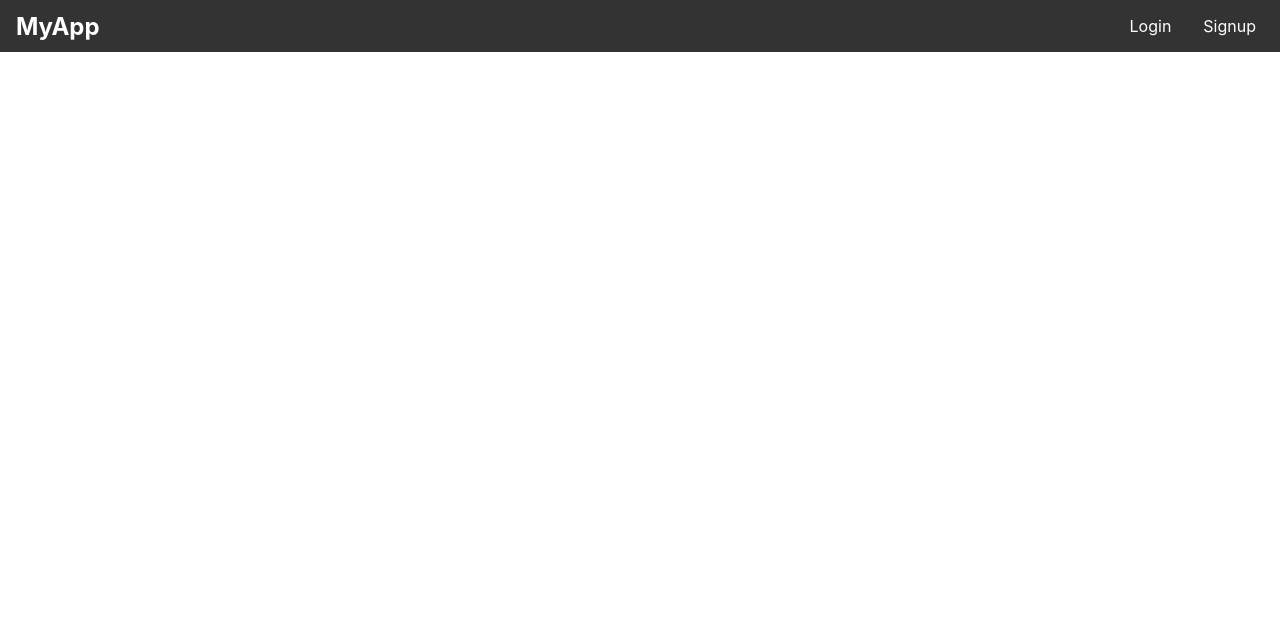
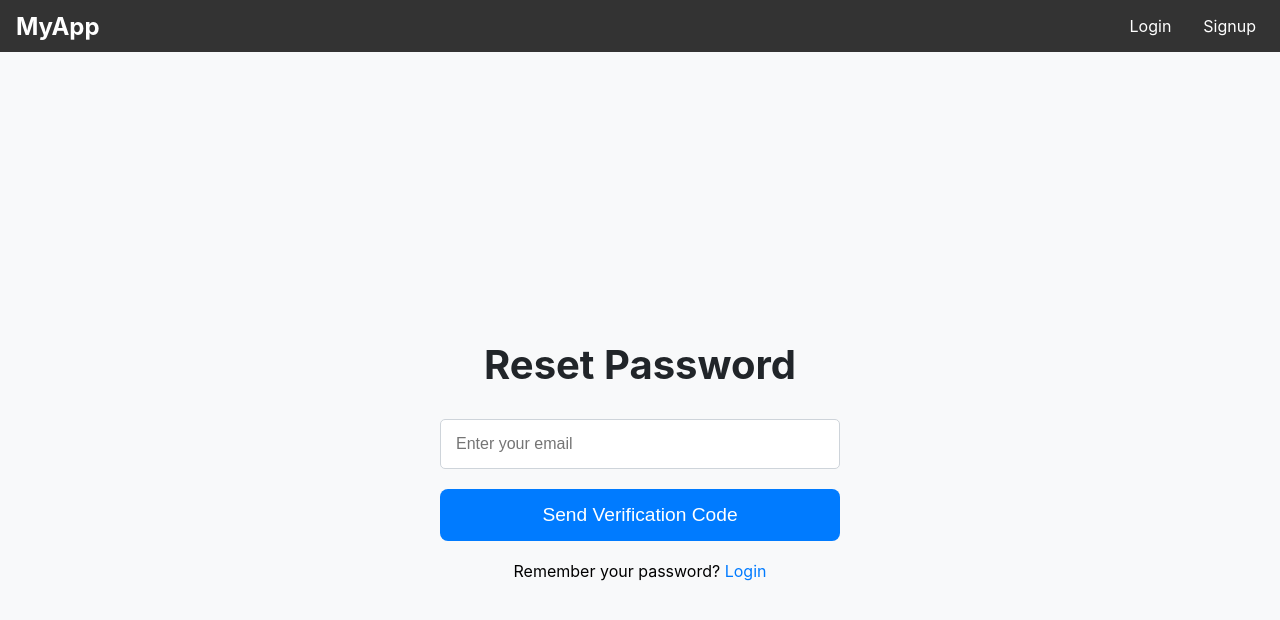
Before and after one commit to RavdeepAulakh/COMP4537TermProjectFrontend, a React (Create React App) app: page /resetPassword in a window 1280 px wide. Before the commit this address had no page. Shown: the top 620 px of the page. Built offline with nearby package versions, Linux system fonts and the light colour scheme.

Commit message:
Added pages and server calls for resetting password.

```diff
--- a/src/App.js
+++ b/src/App.js
@@ -2,9 +2,10 @@ import React from 'react';
 import {BrowserRouter as Router, Routes, Route} from 'react-router-dom';
 import Signup from './pages/signup';
 import Login from './pages/login';
-import UserPage from './pages/userPage'
-import Index from './pages/index'
+import UserPage from './pages/userPage';
+import Index from './pages/index';
 import Navbar from "./components/navbar";
+import ResetPassword from './pages/resetPassword';
 
 function App() {
     return (
@@ -15,6 +16,7 @@ function App() {
                 <Route path="/signup" element={<Signup/>}/>
                 <Route path="/login" element={<Login/>}/>
                 <Route path="/userPage" element={<UserPage/>}/>
+                <Route path="/resetPassword" element={<ResetPassword/>}/>
             </Routes>
         </Router>
     );
--- a/src/pages/login.jsx
+++ b/src/pages/login.jsx
@@ -59,6 +59,7 @@ function Login() {
           <button className="login-button" type="submit">Login</button>
         </form>
         <p className="login-signup-link">Don't have an account? <Link to="/signup">Signup</Link></p>
+        <p className="forgot-password-link">Forgot your password? <Link to="/resetPassword">Recover</Link></p>
       </div>
   );
 }
--- /dev/null
+++ b/src/pages/resetPassword.jsx
@@ -0,0 +1,160 @@
+import React, { useState } from 'react';
+import { Link } from 'react-router-dom';
+import '../styles/resetPassword.css'; // Import the CSS file
+
+function ResetPassword() {
+  const [email, setEmail] = useState('');
+  const [code, setCode] = useState('');
+  const [newPassword, setNewPassword] = useState('');
+  const [resetSuccess, setResetSuccess] = useState(false);
+  const [resetError, setResetError] = useState(false);
+  const [codeSent, setCodeSent] = useState(false);
+
+  const handleChange = (e) => {
+    setEmail(e.target.value);
+  };
+
+  const handleCodeChange = (e) => {
+    setCode(e.target.value);
+  };
+
+  const handleNewPasswordChange = (e) => {
+    setNewPassword(e.target.value);
+  };
+
+  const handleSendCode = async (e) => {
+    e.preventDefault();
+    try {
+      const response = await fetch('http://localhost:8000/password-recovery', {
+        method: 'POST',
+        headers: {
+          'Content-Type': 'application/json'
+        },
+        body: JSON.stringify({ email })
+      });
+      const data = await response.json();
+      if (response.ok && data.success) {
+        setCodeSent(true);
+      } else {
+        setResetError(true);
+      }
+    } catch (error) {
+      console.error('Error sending code:', error.message);
+      setResetError(true);
+    }
+  };
+
+  const handleSubmit = async (e) => {
+
+    e.preventDefault();
+
+    try {
+      const response = await fetch('http://localhost:8000/verify-code', {
+        method: 'POST',
+        headers: {
+          'Content-Type': 'application/json'
+        },
+        body: JSON.stringify({ email, code })
+      });
+
+      const data = await response.json();
+      if (response.ok && data.success) {
+        handleResetPassword(e);
+        setResetSuccess(true);
+      } else {
+        setResetError(true);
+      }
+    } catch (error) {
+      console.error('Error verifying code:', error.message);
+      setResetError(true);
+    }
+  };
+
+  const handleResetPassword = async (e) => {
+    e.preventDefault();
+    try {
+      const response = await fetch('http://localhost:8000/reset-password', {
+        method: 'POST',
+        headers: {
+          'Content-Type': 'application/json'
+        },
+        body: JSON.stringify({ email, code, newPassword })
+      });
+      const data = await response.json();
+      if (response.ok && data.success) {
+        setResetSuccess(true);
+      } else {
+        setResetError(true);
+      }
+    } catch (error) {
+      console.error('Error resetting password:', error.message);
+      setResetError(true);
+    }
+  };
+
+  return (
+    <div className="reset-password-container">
+      <h2 className="reset-password-title">Reset Password</h2>
+      {!codeSent ? (
+        <form className="reset-password-form" onSubmit={handleSendCode}>
+          <input
+            className="reset-password-input"
+            type="email"
+            name="email"
+            placeholder="Enter your email"
+            value={email}
+            onChange={handleChange}
+            required
+          />
+          <button className="reset-password-button" type="submit">
+            Send Verification Code
+          </button>
+          {resetError && (
+            <div className="reset-error-message">
+              Failed to send verification code. Please try again.
+            </div>
+          )}
+        </form>
+      ) : (
+        <form className="reset-password-form" onSubmit={handleSubmit}>
+          <input
+            className="reset-password-input"
+            type="text"
+            name="code"
+            placeholder="Enter verification code"
+            value={code}
+            onChange={handleCodeChange}
+            required
+          />
+          <input
+            className="reset-password-input"
+            type="password"
+            name="newPassword"
+            placeholder="Enter new password"
+            value={newPassword}
+            onChange={handleNewPasswordChange}
+            required
+          />
+          <button className="reset-password-button" type="submit">
+            Verify Code & Reset Password
+          </button>
+          {resetError && (
+            <div className="reset-error-message">
+              Failed to reset password. Please try again.
+            </div>
+          )}
+        </form>
+      )}
+      {resetSuccess && (
+        <div className="reset-success-message">
+          Password has been reset successfully.
+        </div>
+      )}
+      <p className="reset-login-link">
+        Remember your password? <Link to="/login">Login</Link>
+      </p>
+    </div>
+  );
+}
+
+export default ResetPassword;
--- /dev/null
+++ b/src/styles/resetPassword.css
@@ -0,0 +1,67 @@
+.reset-password-container {
+    display: flex;
+    flex-direction: column;
+    align-items: center;
+    justify-content: center;
+    height: 100vh;
+    background-color: #f8f9fa;
+    padding: 20px;
+    box-sizing: border-box;
+}
+
+.reset-password-title {
+    font-size: 2.5rem;
+    color: #212529;
+    margin-bottom: 30px;
+    font-weight: bold;
+}
+
+.reset-password-form {
+    display: flex;
+    flex-direction: column;
+    gap: 20px;
+    width: 100%;
+    max-width: 400px;
+}
+
+.reset-password-input {
+    padding: 15px;
+    font-size: 1rem;
+    border: 1px solid #ced4da;
+    border-radius: 5px;
+}
+
+.reset-password-button {
+    background-color: #007bff;
+    color: white;
+    border: none;
+    padding: 15px;
+    font-size: 1.2rem;
+    border-radius: 8px;
+    cursor: pointer;
+    transition: background-color 0.3s ease;
+}
+
+.reset-password-button:hover {
+    background-color: #0056b3;
+}
+
+.reset-success-message {
+    color: #28a745; /* Green color for success message */
+    margin-bottom: 20px;
+}
+
+.reset-error-message {
+    color: #dc3545; /* Red color for error message */
+    margin-bottom: 20px;
+}
+
+.reset-login-link {
+    margin-top: 20px;
+    font-size: 1rem;
+}
+
+.reset-login-link a {
+    color: #007bff;
+    text-decoration: none;
+}
```
